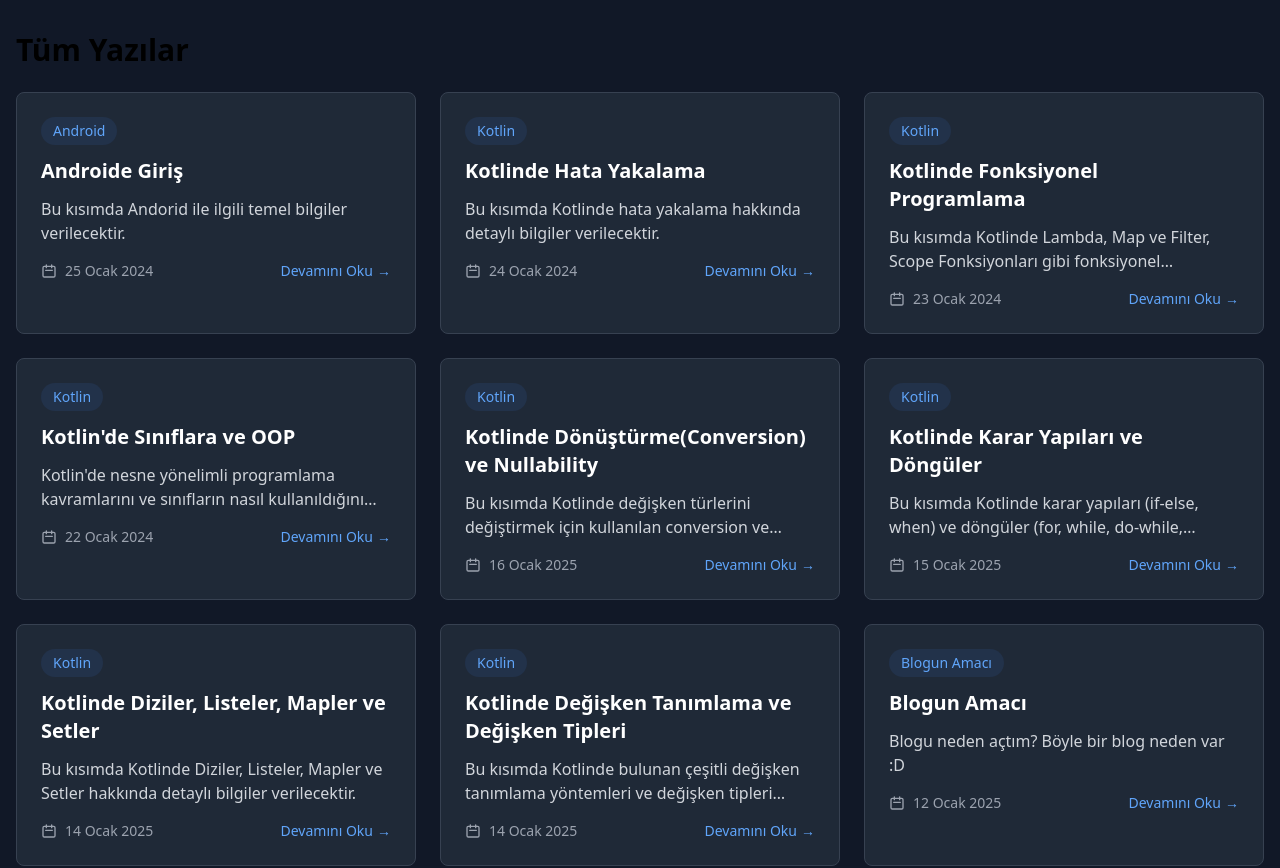
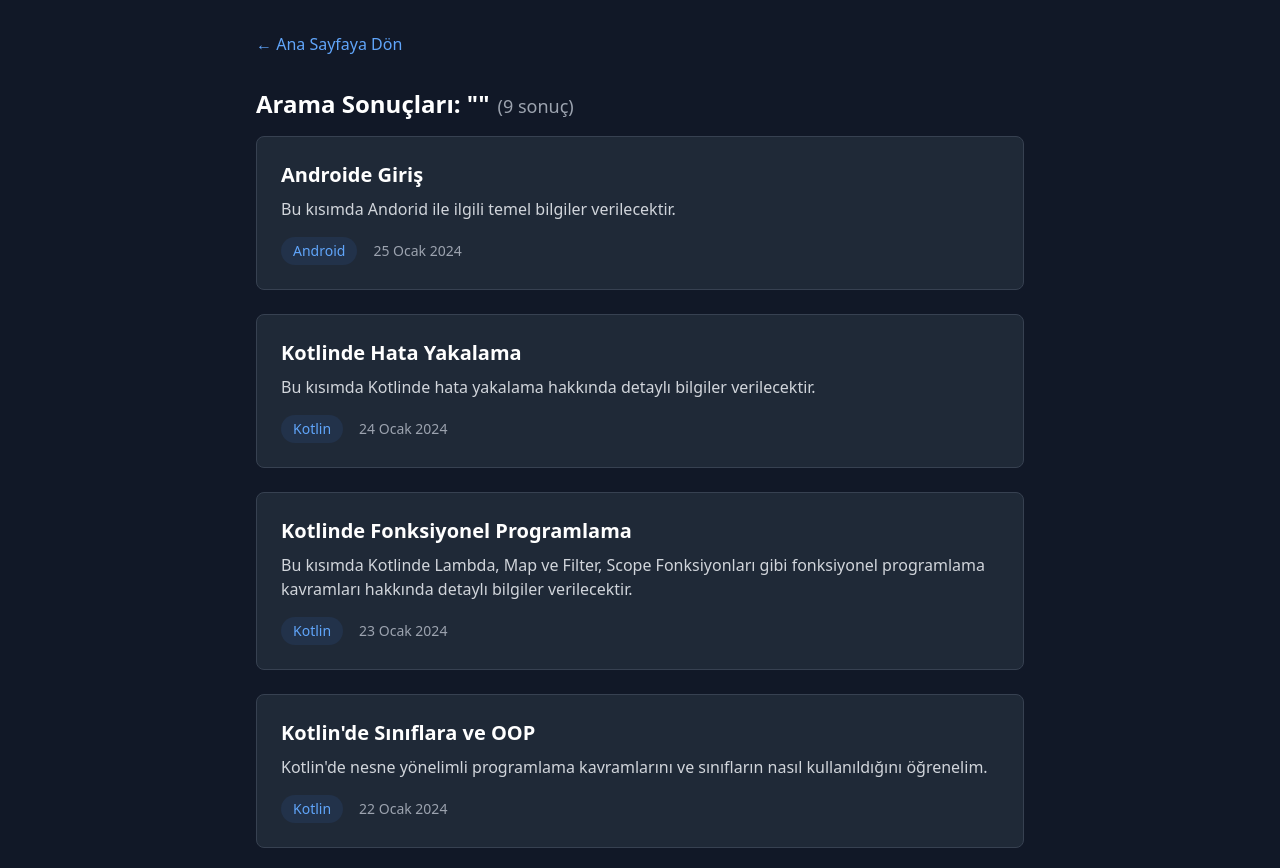
Before and after one commit to B1L0CAN/blog, a Next.js app: page /search in a window 1280 px wide. Shown: the top 868 px of the page. Built offline with nearby package versions, Linux system fonts and the light colour scheme.

Commit message:
Arama highlight özelliği eklendi ve Next.js uyarısı düzeltildi

```diff
--- a/src/app/posts/[slug]/page.tsx
+++ b/src/app/posts/[slug]/page.tsx
@@ -1,6 +1,8 @@
+'use client';
+
 import { posts } from '@/data/posts';
 import Link from 'next/link';
-import { notFound } from 'next/navigation';
+import { notFound, useSearchParams } from 'next/navigation';
 import ReactMarkdown from 'react-markdown';
 import remarkGfm from 'remark-gfm';
 import rehypeRaw from 'rehype-raw';
@@ -8,6 +10,9 @@
 import 'highlight.js/styles/github-dark.css';
 import TableOfContents from '@/components/TableOfContents';
 import PostNavigation from '@/components/PostNavigation';
+import CopyButton from '@/components/CopyButton';
+import { useEffect, useRef } from 'react';
+import { use } from 'react';
 
 interface CodeProps extends React.HTMLAttributes<HTMLElement> {
   node?: any;
@@ -16,9 +21,24 @@
   children?: React.ReactNode;
 }
 
-export default async function BlogPost({ params }: { params: { slug: string } }) {
-  const slug = await Promise.resolve(params.slug);
-  const post = posts.find((p) => p.slug === slug);
+function highlightText(text: string, query: string) {
+  if (!query) return text;
+
+  const parts = text.split(new RegExp(`(${query})`, 'gi'));
+  return parts.map((part, i) =>
+    part.toLowerCase() === query.toLowerCase() ?
+      <span key={i} className="bg-yellow-500/20 text-yellow-200">{part}</span> :
+      part
+  );
+}
+
+export default function BlogPost({ params }: { params: Promise<{ slug: string }> }) {
+  const resolvedParams = use(params);
+  const searchParams = useSearchParams();
+  const highlightQuery = searchParams.get('highlight') || '';
+  const contentRef = useRef<HTMLDivElement>(null);
+
+  const post = posts.find((p) => p.slug === resolvedParams.slug);
 
   if (!post) {
     notFound();
@@ -29,6 +49,29 @@
     month: 'long',
     day: 'numeric'
   });
+
+  useEffect(() => {
+    if (highlightQuery && contentRef.current) {
+      const content = contentRef.current;
+      const regex = new RegExp(highlightQuery, 'gi');
+      const walker = document.createTreeWalker(
+        content,
+        NodeFilter.SHOW_TEXT,
+        {
+          acceptNode: function(node) {
+            return regex.test(node.textContent || '')
+              ? NodeFilter.FILTER_ACCEPT
+              : NodeFilter.FILTER_REJECT;
+          }
+        }
+      );
+
+      const firstMatch = walker.nextNode();
+      if (firstMatch) {
+        firstMatch.parentElement?.scrollIntoView({ behavior: 'smooth', block: 'center' });
+      }
+    }
+  }, [highlightQuery]);
 
   return (
     <div className="flex flex-col min-h-screen bg-gray-900">
@@ -43,39 +86,53 @@
         <Link href="/" className="text-blue-400 hover:underline mb-4 block">
           ← Ana Sayfaya Dön
         </Link>
-        <h2 className="text-3xl font-bold mb-4 text-white">{post.title}</h2>
+        <h2 className="text-3xl font-bold mb-4 text-white">
+          {highlightText(post.title, highlightQuery)}
+        </h2>
         <div className="flex items-center gap-4 text-gray-400 mb-8">
-          <span>Kategori: {post.category}</span>
+          <span>Kategori: {highlightText(post.category, highlightQuery)}</span>
           <span>•</span>
           <span>{formattedDate}</span>
         </div>
 
         <TableOfContents content={post.content} />
 
-        <div className="prose prose-invert prose-pre:bg-gray-800 prose-pre:border prose-pre:border-gray-700 prose-headings:text-white prose-a:text-blue-400 max-w-none">
+        <div ref={contentRef} className="prose prose-invert prose-pre:bg-gray-800 prose-pre:border prose-pre:border-gray-700 prose-headings:text-white prose-a:text-blue-400 max-w-none">
           <ReactMarkdown
             remarkPlugins={[remarkGfm]}
             rehypePlugins={[rehypeRaw, [rehypeHighlight, { ignoreMissing: true }]]}
             components={{
               code: ({ node, inline, className, children, ...props }: CodeProps) => {
                 const match = /language-(\w+)/.exec(className || '');
-                return !inline && match ? (
+                const code = String(children).replace(/\n$/, '');
+
+                if (!inline && match) {
+                  return (
+                    <div className="relative">
+                      <CopyButton code={code} />
+                      <code className={className} {...props}>
+                        {children}
+                      </code>
+                    </div>
+                  );
+                }
+
+                return (
                   <code className={className} {...props}>
-                    {children}
-                  </code>
-                ) : (
-                  <code className={className} {...props}>
-                    {children}
+                    {highlightText(String(children), highlightQuery)}
                   </code>
                 );
               },
+              p: ({ children }) => (
+                <p>{highlightText(String(children), highlightQuery)}</p>
+              ),
               h2: ({ children }) => {
                 const id = children?.toString().toLowerCase().replace(/[^a-z0-9]+/g, '-');
-                return <h2 id={id}>{children}</h2>;
+                return <h2 id={id}>{highlightText(String(children), highlightQuery)}</h2>;
               },
               h3: ({ children }) => {
                 const id = children?.toString().toLowerCase().replace(/[^a-z0-9]+/g, '-');
-                return <h3 id={id}>{children}</h3>;
+                return <h3 id={id}>{highlightText(String(children), highlightQuery)}</h3>;
               },
             }}
           >
--- a/src/app/search/page.tsx
+++ b/src/app/search/page.tsx
@@ -1,48 +1,76 @@
 'use client';
 
-import { Suspense } from 'react';
 import { useSearchParams } from 'next/navigation';
 import { posts } from '@/data/posts';
-import BlogCard from '@/components/BlogCard';
-import { Post } from '@/types/post';
+import Link from 'next/link';
 
-function SearchResults() {
-  const searchParams = useSearchParams();
-  const query = searchParams.get('q')?.toLowerCase() || '';
+function highlightText(text: string, query: string) {
+  if (!query) return text;
 
-  const filteredPosts = posts.filter((post: Post) => {
-    const titleMatch = post.title.toLowerCase().includes(query);
-    const contentMatch = post.content.toLowerCase().includes(query);
-    const summaryMatch = post.summary.toLowerCase().includes(query);
-    const categoryMatch = post.category.toLowerCase().includes(query);
-
-    return titleMatch || contentMatch || summaryMatch || categoryMatch;
-  });
-
-  return (
-    <div className="container mx-auto px-4 py-8">
-      <h1 className="text-3xl font-bold mb-6 dark:text-white">
-        {query ? `"${query}" için arama sonuçları` : 'Tüm Yazılar'}
-      </h1>
-      {filteredPosts.length === 0 ? (
-        <p className="text-gray-600 dark:text-gray-400">
-          Aramanızla eşleşen sonuç bulunamadı.
-        </p>
-      ) : (
-        <div className="grid gap-6 md:grid-cols-2 lg:grid-cols-3">
-          {filteredPosts.map((post: Post) => (
-            <BlogCard key={post.slug} post={post} />
-          ))}
-        </div>
-      )}
-    </div>
+  const parts = text.split(new RegExp(`(${query})`, 'gi'));
+  return parts.map((part, i) =>
+    part.toLowerCase() === query.toLowerCase() ?
+      <span key={i} className="bg-yellow-500/20 text-yellow-200">{part}</span> :
+      part
   );
 }
 
 export default function SearchPage() {
+  const searchParams = useSearchParams();
+  const query = searchParams.get('q') || '';
+
+  const searchResults = posts.filter(post => {
+    const searchContent = `${post.title} ${post.content} ${post.summary} ${post.category}`.toLowerCase();
+    return searchContent.includes(query.toLowerCase());
+  });
+
   return (
-    <Suspense fallback={<div>Yükleniyor...</div>}>
-      <SearchResults />
-    </Suspense>
+    <div className="min-h-screen bg-gray-900 py-8 px-4">
+      <div className="max-w-3xl mx-auto">
+        <Link href="/" className="text-blue-400 hover:underline mb-8 block">
+          ← Ana Sayfaya Dön
+        </Link>
+
+        <h1 className="text-2xl font-bold text-white mb-4">
+          Arama Sonuçları: "{query}"
+          <span className="text-gray-400 text-lg font-normal ml-2">
+            ({searchResults.length} sonuç)
+          </span>
+        </h1>
+
+        {searchResults.length > 0 ? (
+          <div className="space-y-6">
+            {searchResults.map(post => (
+              <div key={post.id} className="border border-gray-700 rounded-lg p-6 bg-gray-800">
+                <Link href={`/posts/${post.slug}?highlight=${encodeURIComponent(query)}`}>
+                  <h2 className="text-xl font-bold mb-2 text-white hover:text-blue-400 transition-colors">
+                    {highlightText(post.title, query)}
+                  </h2>
+                </Link>
+                <p className="text-gray-300 mb-4">
+                  {highlightText(post.summary, query)}
+                </p>
+                <div className="flex items-center gap-4 text-sm text-gray-400">
+                  <span className="bg-blue-500/10 text-blue-400 px-3 py-1 rounded-full">
+                    {highlightText(post.category, query)}
+                  </span>
+                  <span>
+                    {new Date(post.date).toLocaleDateString('tr-TR', {
+                      year: 'numeric',
+                      month: 'long',
+                      day: 'numeric'
+                    })}
+                  </span>
+                </div>
+              </div>
+            ))}
+          </div>
+        ) : (
+          <p className="text-gray-300">
+            Aramanızla eşleşen sonuç bulunamadı. Lütfen farklı anahtar kelimeler deneyin.
+          </p>
+        )}
+      </div>
+    </div>
   );
 }
--- /dev/null
+++ b/src/components/CopyButton.tsx
@@ -0,0 +1,43 @@
+'use client';
+import { useState } from 'react';
+
+interface CopyButtonProps {
+  code: string;
+}
+
+export default function CopyButton({ code }: CopyButtonProps) {
+  const [copied, setCopied] = useState(false);
+
+  const copyToClipboard = async () => {
+    try {
+      await navigator.clipboard.writeText(code);
+      setCopied(true);
+      setTimeout(() => setCopied(false), 2000);
+    } catch (err) {
+      console.error('Kopyalama başarısız oldu:', err);
+    }
+  };
+
+  return (
+    <button
+      onClick={copyToClipboard}
+      className="absolute top-2 right-2 p-2 rounded-lg bg-gray-700/50 hover:bg-gray-700 transition-colors"
+      title="Kodu kopyala"
+    >
+      {copied ? (
+        <svg className="w-5 h-5 text-green-400" fill="none" stroke="currentColor" viewBox="0 0 24 24">
+          <path strokeLinecap="round" strokeLinejoin="round" strokeWidth={2} d="M5 13l4 4L19 7" />
+        </svg>
+      ) : (
+        <svg className="w-5 h-5 text-gray-300" fill="none" stroke="currentColor" viewBox="0 0 24 24">
+          <path
+            strokeLinecap="round"
+            strokeLinejoin="round"
+            strokeWidth={2}
+            d="M8 5H6a2 2 0 00-2 2v12a2 2 0 002 2h10a2 2 0 002-2v-1M8 5a2 2 0 002 2h2a2 2 0 002-2M8 5a2 2 0 012-2h2a2 2 0 012 2m0 0h2a2 2 0 012 2v3m2 4H10m0 0l3-3m-3 3l3 3"
+          />
+        </svg>
+      )}
+    </button>
+  );
+}
```
